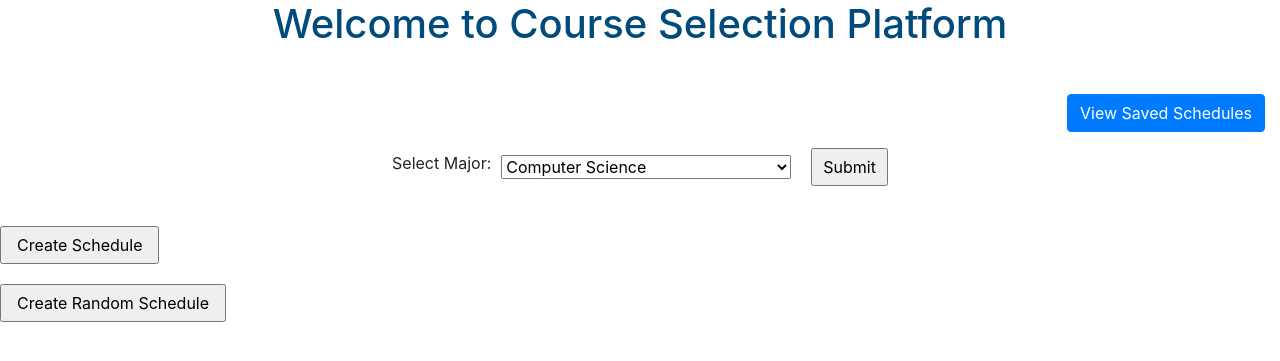
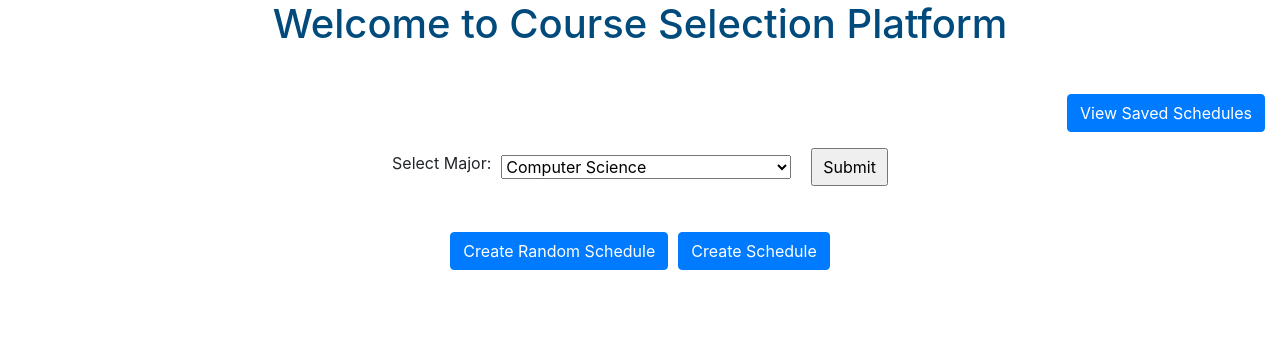
Before and after one commit to jdeepsingh28/Case-Scheduling, a Django app: page /home/ in a window 1280 px wide. Shown: the top 361 px of the page. Run offline with Django 4.2, Linux system fonts and the light colour scheme; a user stored in the database is signed in; some libraries are stand-ins or nearby versions.

Commit message:
updated css for buttons and radio buttons

```diff
--- a/myproject/myapp/templates/home.html
+++ b/myproject/myapp/templates/home.html
@@ -42,6 +42,11 @@
             margin-right: 10px;
         }
 
+        .interest-selection input[type="radio"] {
+            margin: 0 10px; /* Adjusts the margin on both sides of each radio button */
+        }
+
+
         .interest-selection label {
             margin-right: 15px;
             font-weight: normal;
@@ -62,6 +67,14 @@
             padding: 20px 0;
             font-size: 0.85rem;
             color: #666;
+            margin-top: 30px;
+        }
+
+        /* Flex container for bottom buttons */
+        .bottom-buttons {
+            display: flex;
+            justify-content: center;
+            gap: 10px;
             margin-top: 30px;
         }
     </style>
@@ -237,13 +250,21 @@
             {% endfor %}
         {% endif %}
 
-        <input type="submit" value="Create Schedule" style="padding: 5px 15px; margin-top: 20px;">
+        <!--<input type="submit" value="Create Schedule" class = "btn btn-primary mt-3 mb-3" style="padding: 5px 15px; margin-top: 20px;">-->
     </form>
 
-    <form method="POST" action="{% url 'random_schedule' %}">
-        {% csrf_token %}
-        <input type="submit" value="Create Random Schedule" style="padding: 5px 15px; margin-top: 20px;">
-    </form>
+    <!-- Bottom Buttons Container -->
+    <div class="bottom-buttons">
+        <form method="POST" action="{% url 'random_schedule' %}">
+            {% csrf_token %}
+            <input type="submit" class="btn btn-primary mt-3 mb-3" value="Create Random Schedule" class="btn">
+        </form>
+
+        <form method="POST" action="{% url 'schedule_view' %}">
+            {% csrf_token %}
+            <input type="submit" class="btn btn-primary mt-3 mb-3" value="Create Schedule" class="btn">
+        </form>
+    </div>
 
 {% endblock %}
 
--- a/myproject/myapp/templates/schedule_page.html
+++ b/myproject/myapp/templates/schedule_page.html
@@ -190,8 +190,6 @@
         });
     </script>
 
-
-
 </body>
 </html>
 {% endblock %}
```
Also changed, not shown: myproject/myapp/templates/saved_schedules.html (added, +30 -0 lines), myproject/db.sqlite3.
